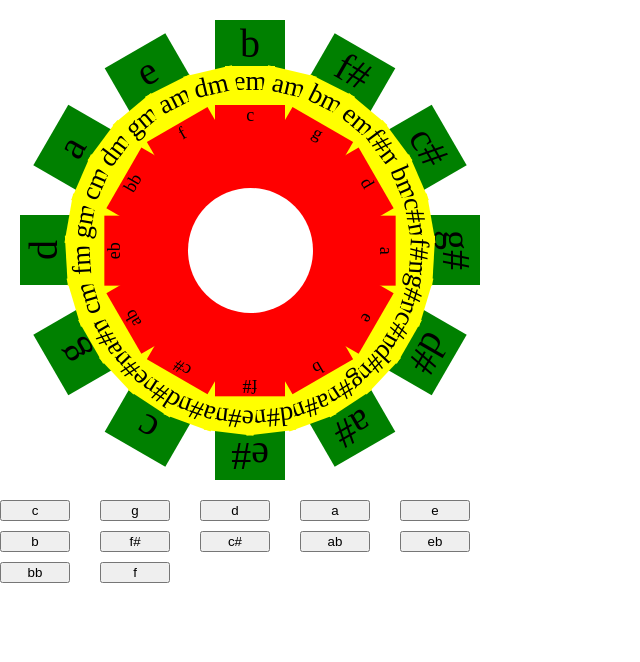
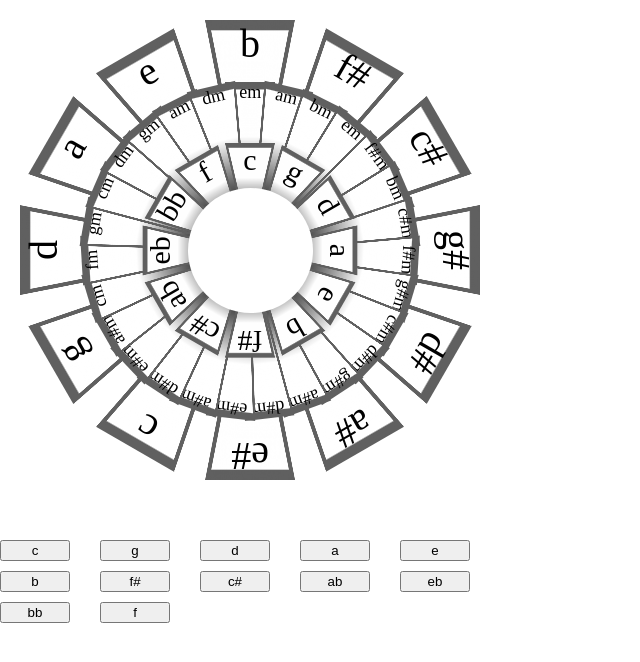
Before and after one commit to anatoliyg/chord-wheel, a plain HTML site: page index.html in a window 1280 px wide. Shown: the whole page, without its empty margins (0-640 px from the left). Drawn offline with nearby package versions, Linux system fonts and the light colour scheme.

Commit message:
using pngs for background

```diff
--- a/index.html
+++ b/index.html
@@ -10,6 +10,7 @@
                 margin: 0;
                 padding: 0;
 
+                box-sizing: border-box;
 
                 -webkit-touch-callout: none;
                 -webkit-user-select: none;
@@ -20,16 +21,16 @@
             }
 
 
+            /*the widget gets build off of this sizing*/
             #wheelHolder {
                 width: 500px;
                 height: 500px;
 
-                 -moz-transition: all 1s ease;
+                -moz-transition: all 1s ease;
                 -webkit-transition: all 1s ease;
                 -o-transition: all 1s ease;
                 transition: all 1s ease;
             }
-
 
         </style>
     </head>
--- a/js/ChordWheel.js
+++ b/js/ChordWheel.js
@@ -34,7 +34,8 @@ function ChordWheel(config) {
         var controls = $("<div></div>")
             .addClass('controls')
             .css({
-                width: container.width()
+                width: container.width(),
+                marginTop: 40
             })
 
         for(var i = 0; i < notes1Arr.length; i ++) {
@@ -79,15 +80,15 @@ function ChordWheel(config) {
         var eachWheelHeight = ((parentH - innerPadding) / 2) / 3;
         var innerWheelHeight = eachWheelHeight + innerPadding;
 
-        var innerWheel = new EachWheel(eachWheelHeight * 1.9, 70, 18, notes1Arr, 'wheel0', 'red' , 3);
+        var innerWheel = new EachWheel(eachWheelHeight * 1.4, 50, 30, notes1Arr, 'wheel0', 'red' , 3);
         container.append(innerWheel.getDiv());
         centerInContainer(innerWheel);
 
-        var middleWheel = new EachWheel(eachWheelHeight * 2.4, 50, 27, notes2Arr, 'wheel1', 'yellow' , 2);
+        var middleWheel = new EachWheel(eachWheelHeight * 2.2, 50, 18, notes2Arr, 'wheel1', 'yellow' , 2);
         container.append(middleWheel.getDiv());
         centerInContainer(middleWheel);
 
-        var bigWheel = new EachWheel(eachWheelHeight * 3, 70, 40, notes3Arr, 'wheel3', 'green', 1);
+        var bigWheel = new EachWheel(eachWheelHeight * 3, 90, 40, notes3Arr, 'wheel3', 'green', 1);
         container.append(bigWheel.getDiv());
         centerInContainer(bigWheel);
 
@@ -107,11 +108,6 @@ function ChordWheel(config) {
 
         container.append(hole);
         centerInContainer(hole);
-
-
-
-        //most inner wheel
-        //var containerWheel0 =
     }
 
     function centerInContainer(wheel) {
@@ -128,6 +124,5 @@ function ChordWheel(config) {
         })
     }
 
-
     init();
 }
--- a/js/Wheel.js
+++ b/js/Wheel.js
@@ -19,21 +19,25 @@ function EachWheel( eachItemHeight, innerWidth, fontSize, dataArray, divClass, b
     };
 
     function buildNotes() {
+        var noteDiv = null;
+
         for(var i = 0; i < data.length; i ++) {
-            var noteDiv = $('<div></div>')
-                .addClass('note')
+            noteDiv = $('<div></div>')
+            .addClass('slice')
             .css({
                 position: 'absolute',
                 left: eachItemHeight  - (innerWidth / 2),
                 top: 0,
+                //paddingTop: 10,
                 transform : 'rotateZ('+(i * eachNoteAngle)+'deg)',
                 'transform-origin': 'bottom center',
-                    backgroundColor: bgColor,
+                //backgroundColor: bgColor,
+                'background-image': 'url(img/slice.png)',
+                'background-size': '100% 100%',
                 height : eachItemHeight ,
                 width: innerWidth,
                 fontSize: fontSize,
                 textAlign: 'center'
-
             })
             .text(data[i])
             .appendTo(wheelDiv);
```
Also changed, not shown: img/slice.png (added). Lines whose indentation alone changed are shown as unchanged.
